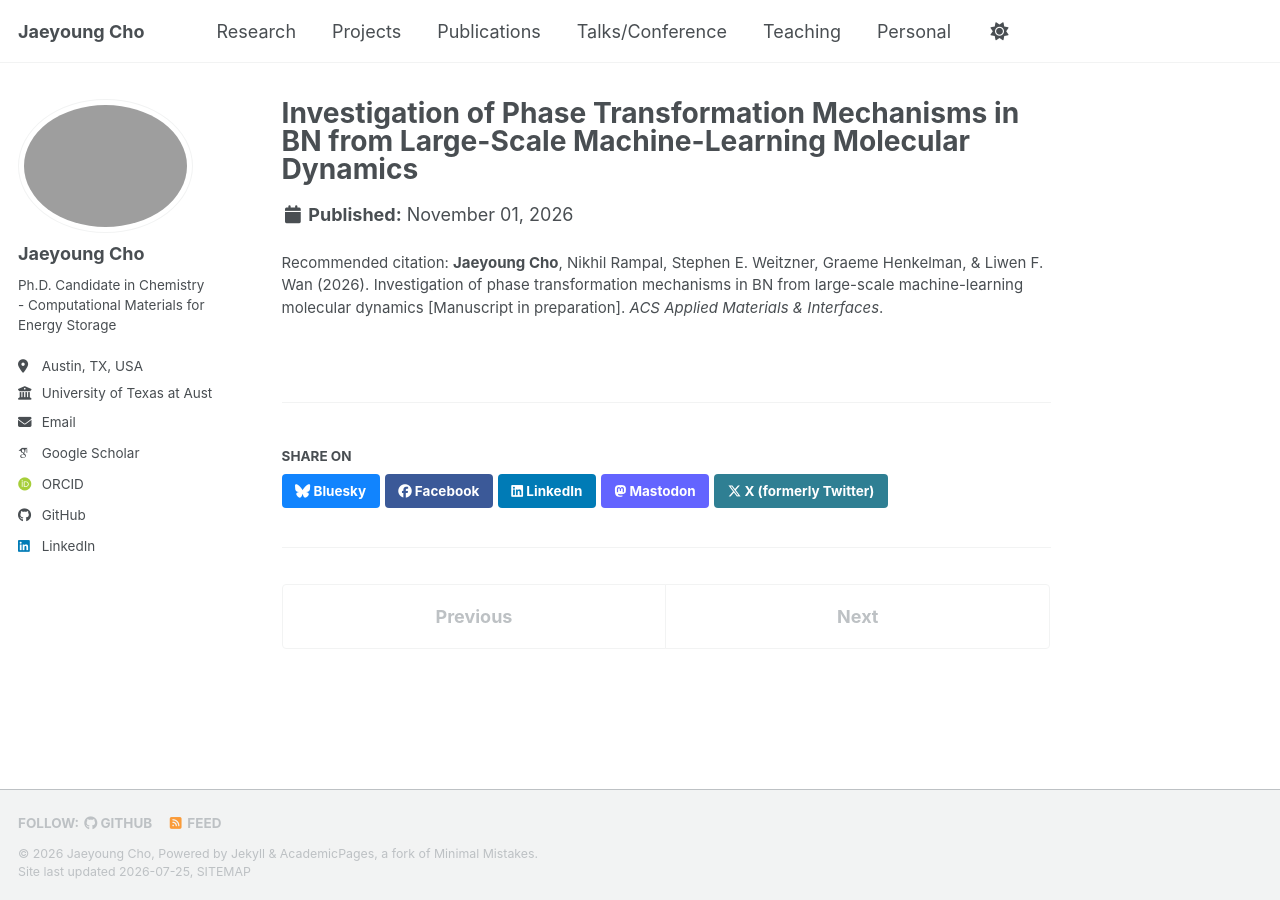
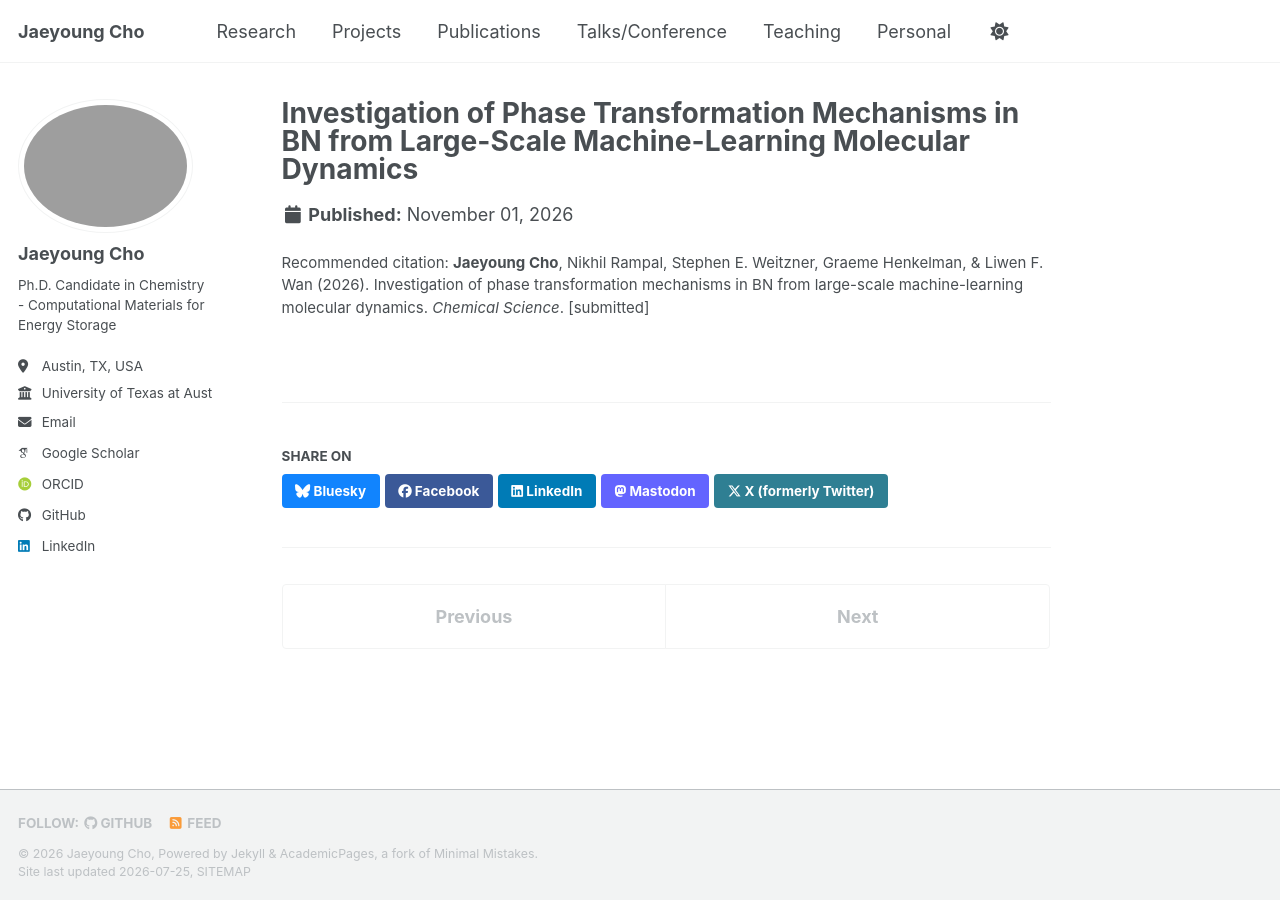
Before and after one commit to jycho5758/jycho5758.github.io, a Jekyll site: the page built from _publications/2026-06-02-bn-phase-transformation-mlmd.md, in a window 1280 px wide. Built offline with Jekyll 4.4.1, drawn with Linux system fonts in a browser that asks for light colours; some web fonts are replaced; a script bundle is joined from its source files by our own code; library files that are not in the unit come from our copies.

Commit message:
Update 2026-06-02-bn-phase-transformation-mlmd.md

```diff
--- a/_publications/2026-06-02-bn-phase-transformation-mlmd.md
+++ b/_publications/2026-06-02-bn-phase-transformation-mlmd.md
@@ -6,5 +6,5 @@ permalink: /publication/2026-bn-phase-transformation-mlmd
 header:
   teaser: /images/publications/acsami-bn.png
 date: 2026-11-01
-citation: '<b>Jaeyoung Cho</b>, Nikhil Rampal, Stephen E. Weitzner, Graeme Henkelman, &amp; Liwen F. Wan (2026). Investigation of phase transformation mechanisms in BN from large-scale machine-learning molecular dynamics [Manuscript in preparation]. <i>ACS Applied Materials &amp; Interfaces</i>.'
+citation: '<b>Jaeyoung Cho</b>, Nikhil Rampal, Stephen E. Weitzner, Graeme Henkelman, &amp; Liwen F. Wan (2026). Investigation of phase transformation mechanisms in BN from large-scale machine-learning molecular dynamics. <i>Chemical Science</i>. [submitted]'
 ---
```
